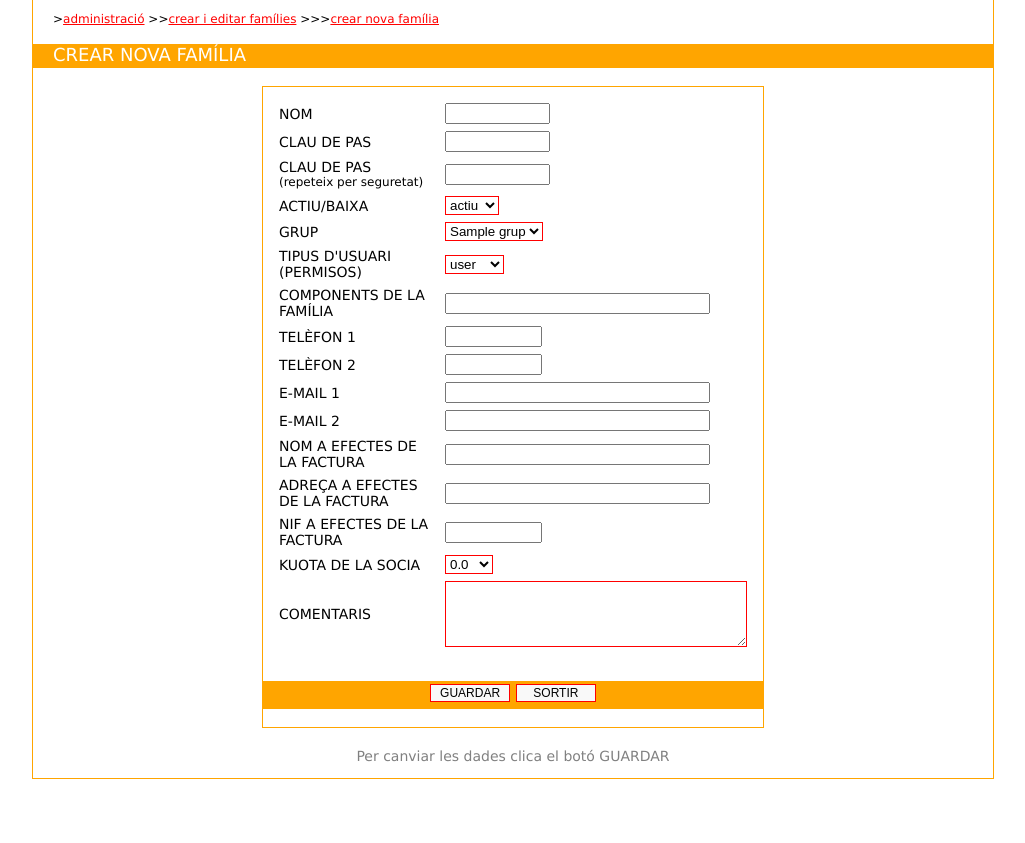
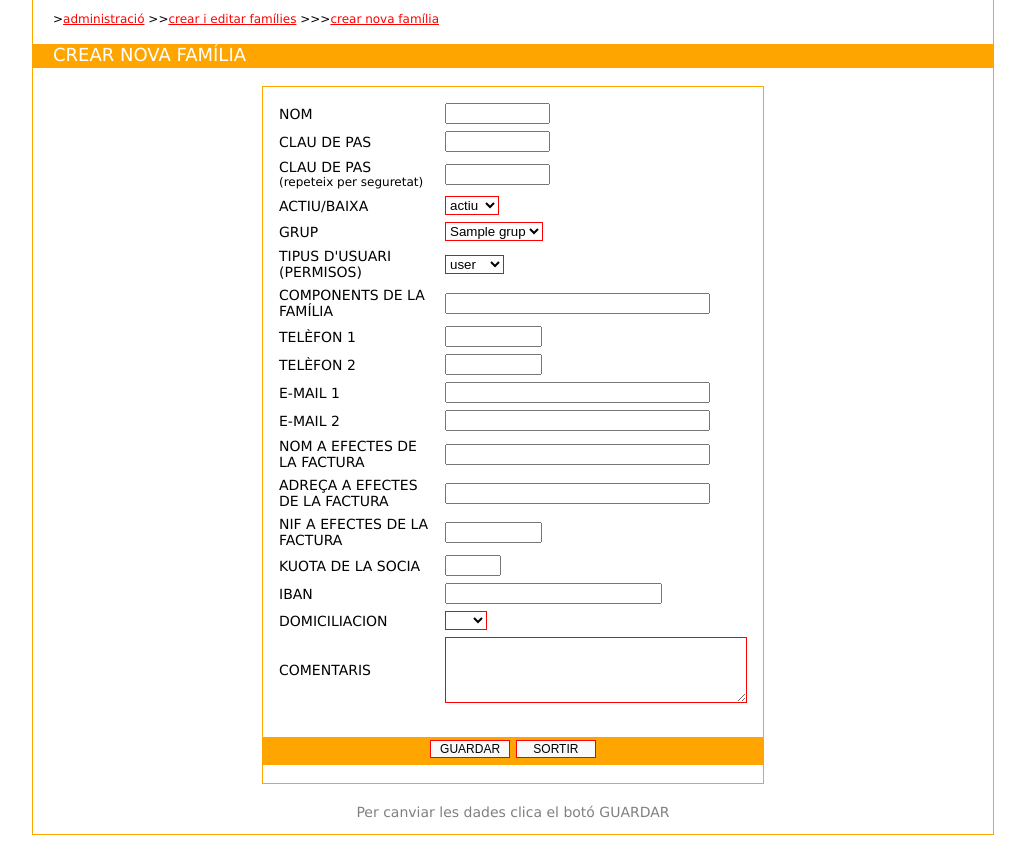
Before and after one commit to mauricioagudelo/aplicoop, a PHP site: page /createfam.php in a window 1280 px wide. Shown: the part 226-1069 px from the top of the page, without its empty margins (128-1153 px from the left). Before the commit the page ends 1005 px from the top, so only its background shows below. Run offline with PHP 8.4, Linux system fonts and the light colour scheme; a user stored in the database is signed in; tables that the repository leaves empty hold one stand-in row (values such as "Sample post"); data that the repository does not hold is empty; a stand-in replaces the project's code that opens the database connection.

Commit message:
Feature #2 : add kuota, IBAN, domi/cion.

```diff
--- a/canvis base dades.sql
+++ b/canvis base dades.sql
@@ -44,5 +44,8 @@ ALTER TABLE `comanda_linia`  DROP `producte`,  DROP `proveidora`;
 --- Creem 3 camps nous: nomf, adressf, niff. Son les dades que apareixeran a les factures ---
 ALTER TABLE `usuaris` ADD `nomf` VARCHAR( 100 ) NOT NULL AFTER `email2`,
 ADD `adressf` VARCHAR( 200 ) NOT NULL AFTER `nomf`,
-ADD `niff` VARCHAR( 9 ) NOT NULL AFTER `adressf`;
+ADD `niff` VARCHAR( 9 ) NOT NULL AFTER `adressf`,
+ALTER TABLE `usuaris` ADD `kuota` FLOAT(4,2) NOT NULL AFTER `nota`,
+ALTER TABLE `usuaris` ADD `IBAN` VARCHAR(24) NOT NULL AFTER `kuota`,
+ALTER TABLE `usuaris` ADD `domiciliacion` TINYINT NOT NULL AFTER `IBAN`;
 ----
--- a/createfam.php
+++ b/createfam.php
@@ -23,6 +23,9 @@ if ($_SESSION['image_is_logged_in'] == 'true') {
     $p_niff = $_POST['niff'];
     $p_nota = $_POST['nota'];
     $p_kuota = $_POST['kuota'];
+    $p_IBAN = $_POST['IBAN'];
+    $p_domiciliacion = $_POST['domiciliacion'];
+
 
     include('config/configuracio.php');
 
@@ -97,7 +100,7 @@ if ($_SESSION['image_is_logged_in'] == 'true') {
                 return false;
             }
 
-            if (kuota == ""0) {
+            if (kuota == "") {
                 alert("No has elegido la kuota");
                 document.getElementById("kuota").focus();
                 return false;
@@ -127,7 +130,7 @@ if ($_SESSION['image_is_logged_in'] == 'true') {
                     if ($p_nom != ""){
                         $md5_cdp = md5($p_cdp);
                         $query2 = "INSERT INTO usuaris
-	VALUES ('" . $p_nom . "', '" . $md5_cdp . "', '" . $p_tip . "', '" . $p_tip2 . "', '" . $p_dia . "', '0', '" . $p_comp . "', '" . $p_tlf1 . "', '" . $p_tlf2 . "', '" . $p_email1 . "', '" . $p_email2 . "', '" . $p_nomf . "', '" . $p_adressf . "', '" . $p_niff . "', '" . $p_nota . "','" . $p_kuota . "') ";
+	VALUES ('" . $p_nom . "', '" . $md5_cdp . "', '" . $p_tip . "', '" . $p_tip2 . "', '" . $p_dia . "', '0', '" . $p_comp . "', '" . $p_tlf1 . "', '" . $p_tlf2 . "', '" . $p_email1 . "', '" . $p_email2 . "', '" . $p_nomf . "', '" . $p_adressf . "', '" . $p_niff . "', '" . $p_nota . "','" . $p_kuota . "','" . $p_IBAN . "','" . $p_domiciliacion . "') ";
 
                         mysql_query($query2) or die('Error, insert query2 failed:' . mysql_error());
 
@@ -148,6 +151,8 @@ if ($_SESSION['image_is_logged_in'] == 'true') {
 	<p>ADREÇA FACTURA: " . $p_adressf . "</p>
 	<p>NIF FACTURA: " . $p_niff . "</p>
     <p>KUOTA: " . $p_kuota . "</p>
+    <p>IBAN: " . $p_IBAN . "</p>
+    <p>Domiciliacion: "; if ($p_domiciliacion == 1){echo "Si";} else {echo "No";} "</p>
 	<p>COMENTARIS: " . $p_nota . "</p>
 	</td></tr>
 	</table>";
@@ -264,11 +269,21 @@ if ($_SESSION['image_is_logged_in'] == 'true') {
                         <tr>
                             <td class="cos_majus">Kuota de la socia</td>
                             <td class="cos">
-                                <SELECT name="kuota" id="kuota" size="1" maxlength="10">
-                                    <option value="0">0.0</option>
-                                    <option value="5">5.0</option>
-                                    <option value="7">7.0</option>
-                                    <option value="10">10.0</option>
+                                <input type="number" name="kuota" min="0" max="10">
+                            </td>
+                        </tr>
+                        <tr>
+                            <td class="cos_majus">IBAN</td>
+                            <td class="cos">
+                                <input type="text" name="IBAN" value="<?php echo $IBAN; ?>" size="24" maxlength="24">
+                        </tr>
+                        <tr>
+                            <td class="cos_majus">Domiciliacion</td>
+                            <td class="cos">
+                                <SELECT name="domiciliacion" id="domiciliacion">
+                                    <option value="0"></option>
+                                    <option value="1">SI</option>
+                                    <option value="0">NO</option>
                                 </select></td>
                         </tr>
                         <tr class="cos_majus">
--- a/vis_user.php
+++ b/vis_user.php
@@ -97,7 +97,7 @@ if ($_SESSION['image_is_logged_in'] == 'true') {
                     </tr>
                     <tr class="cos_majus">
                         <td class="u-text-semibold u-text-right">Kuota</td>
-                        <td><?php echo $kuota.".00"; ?></td>
+                        <td><?php echo $kuota; ?></td>
                     </tr>
                     <tr>
                         <td class="u-text-semibold u-text-right">E-mail:</td>
```
Also changed, not shown: editdadesp.php (+20 -9 lines).
